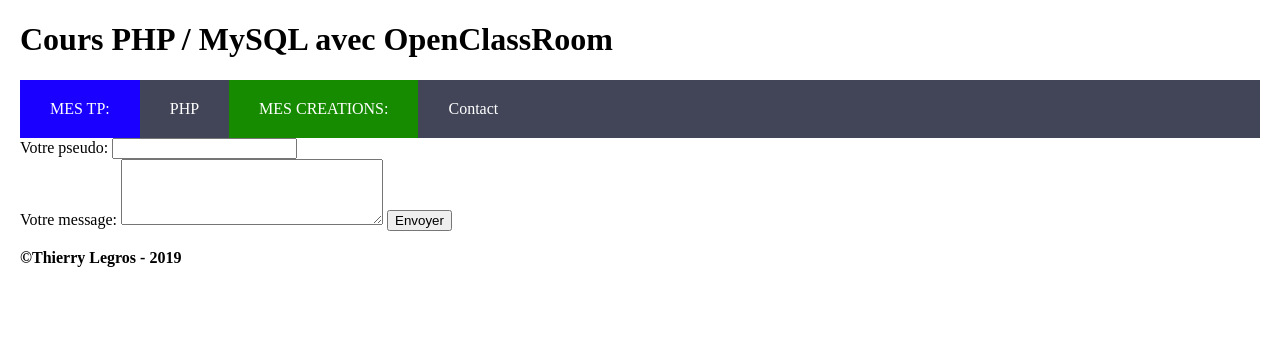
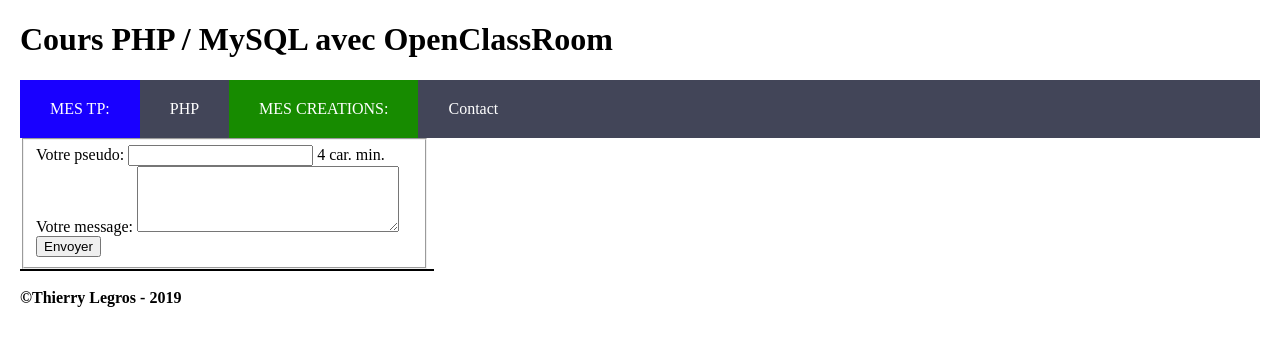
Before and after one commit to ThierryLegrosORT/PHP-MySQL, a PHP site: page /minichat_form.php in a window 1280 px wide. Shown: the top 346 px of the page. Run offline with PHP 8.4, Linux system fonts and the light colour scheme; data that the repository does not hold is empty.

Commit message:
Amélioration minichat #1

```diff
--- a/css/main.css
+++ b/css/main.css
@@ -12,4 +12,13 @@ li.superglobales{
 .minichat{
     border: 1px solid black;
     width: 33%;
+    max-height: 300px;
+    overflow-y: scroll;
+    padding-left: 3px;
 }
+.formulaire_chat{
+    width: 33%;
+}
+.msg_box{
+    border-bottom: 1px dashed gray;
+}
--- a/minichat_form.php
+++ b/minichat_form.php
@@ -13,14 +13,21 @@ require_once('menu.php');
 </head>
 
 <body>
+    <div class="chatbox">
+
+        <div class="formulaire_chat">
+            <fieldset>
                 <form action="minichat.php" method="post">
                     <label for="pseudo">Votre pseudo: </label>
-        <input type="text" name="pseudo" minlength="4" required><br>
+                    <input type="text" name="pseudo" minlength="4" required> 4 car. min.<br>
                     <label for="message">Votre message: </label>
                     <textarea name="message" cols="30" rows="4" minlength="3" required></textarea>
                     <input type="submit" value="Envoyer">
                 </form>
 
+            </fieldset>
+        </div>
+            <div class="minichat">
         <?php
         require_once('PDOConnect.php');
         $response = $bdd->query('SELECT UPPER(pseudo) AS pseudo_maj, message, DATE_FORMAT(date_ajout, "%d/%m/%y %Hh%i") as heure_ajout FROM minichat ORDER BY id DESC limit 0, 10');
@@ -29,14 +36,15 @@ require_once('menu.php');
             $message = htmlspecialchars($data['message']);
             $date_ajout = $data['heure_ajout'];
             ?>
-        <div class="minichat">
-        <p>
+            <p class="msg_box">
                 <?php echo $date_ajout . ': <strong>' . $pseudo . '</strong>: ' . $message; ?><br>
-        </p></div>
+            </p>
         <?php
         }
         $response->closeCursor();
         ?>
+        </div>
+    </div>
 </body>
 
 </html>
```
Lines whose indentation alone changed are shown as unchanged.
